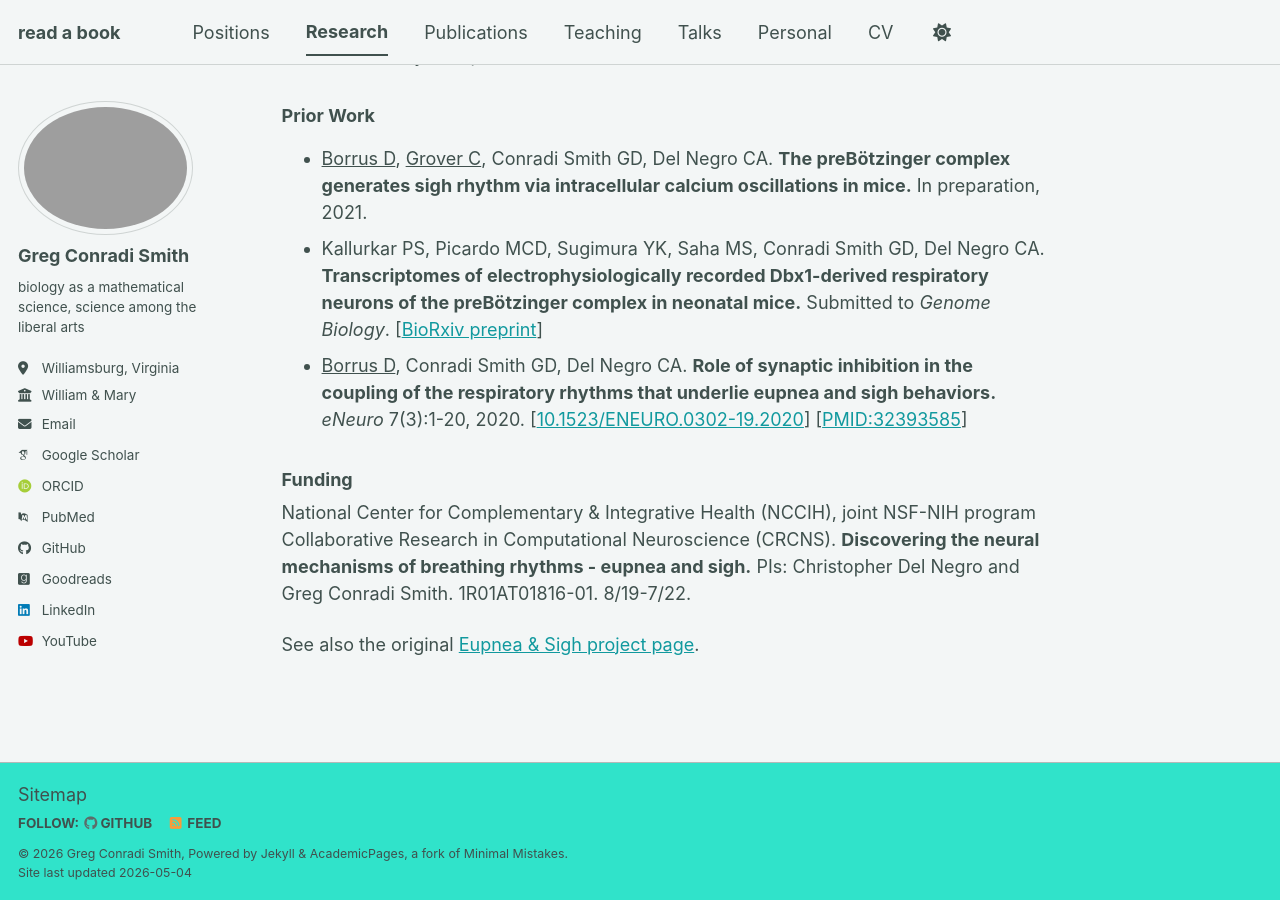
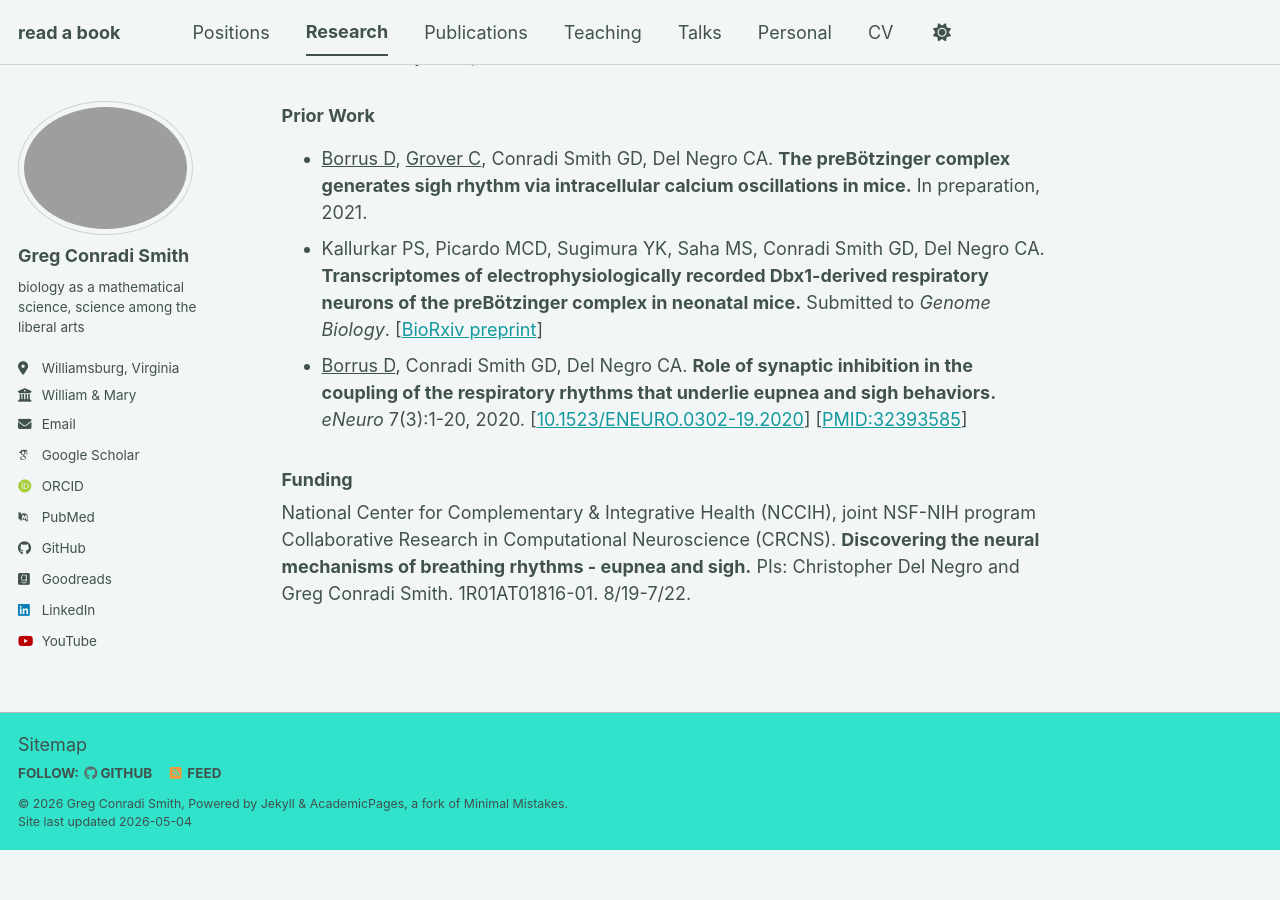
Before and after one commit to gregconradismith/gregconradismith.github.io, a Jekyll site: the page built from _pages/eupnea-sigh.md, in a window 1280 px wide and 900 px high, scrolled down 706 px. Built offline with Jekyll 4.4.1, drawn with Linux system fonts in a browser that asks for light colours; some web fonts are replaced; a script bundle is joined from its source files by our own code; library files that are not in the unit come from our copies; after the commit the page ends 1556 px from its top, so only the background shows below that.

Commit message:
Remove project page link from eupnea-sigh.md
Removed link to the original Eupnea & Sigh project page.

```diff
--- a/_pages/eupnea-sigh.md
+++ b/_pages/eupnea-sigh.md
@@ -26,5 +26,3 @@ Slices encapsulate a complete breathing microcircuit that generates eupnea and s
 ### Funding
 
 National Center for Complementary & Integrative Health (NCCIH), joint NSF-NIH program Collaborative Research in Computational Neuroscience (CRCNS). **Discovering the neural mechanisms of breathing rhythms - eupnea and sigh.** PIs: Christopher Del Negro and Greg Conradi Smith. 1R01AT01816-01. 8/19-7/22.
-
-See also the original [Eupnea & Sigh project page](https://wmcbl.wordpress.com/eupnea-sigh/).
```
